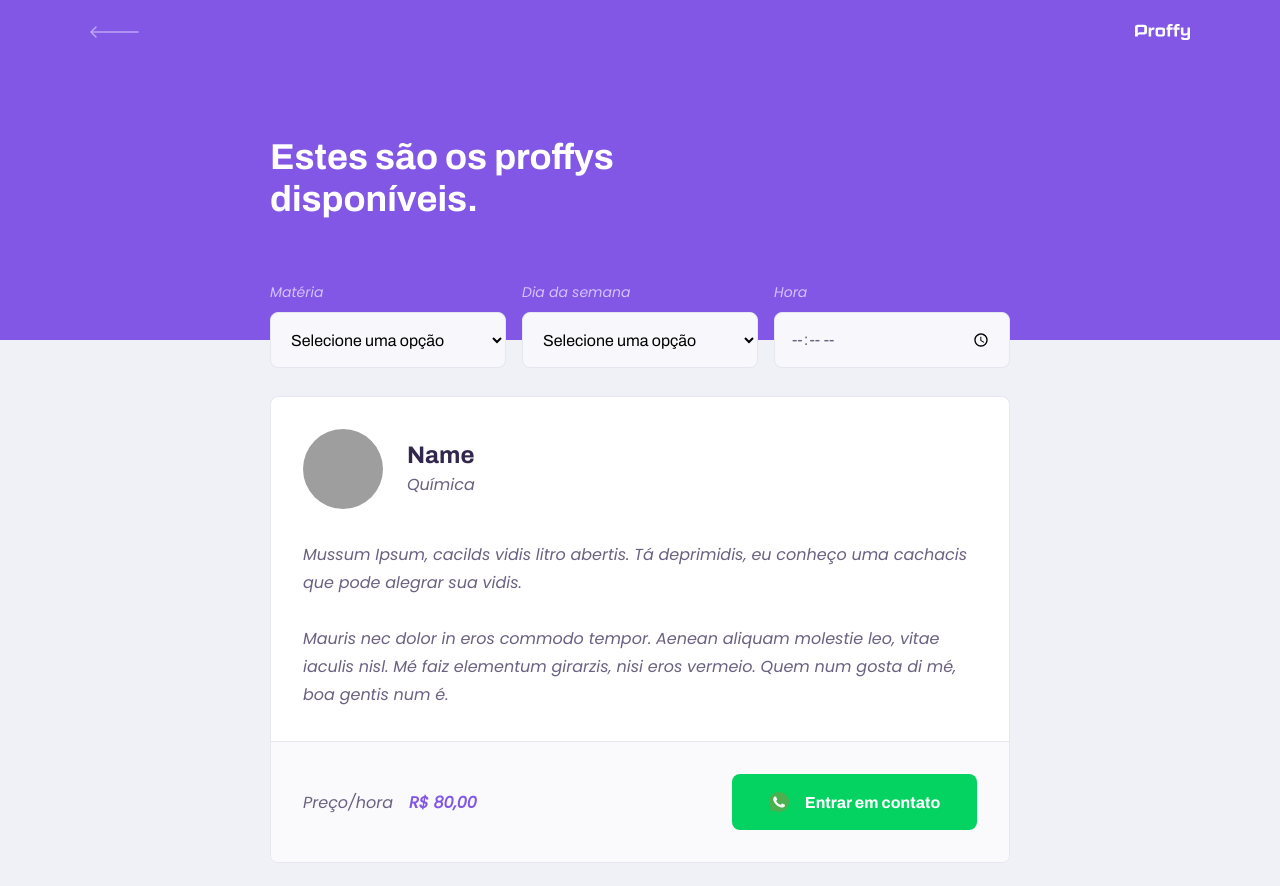
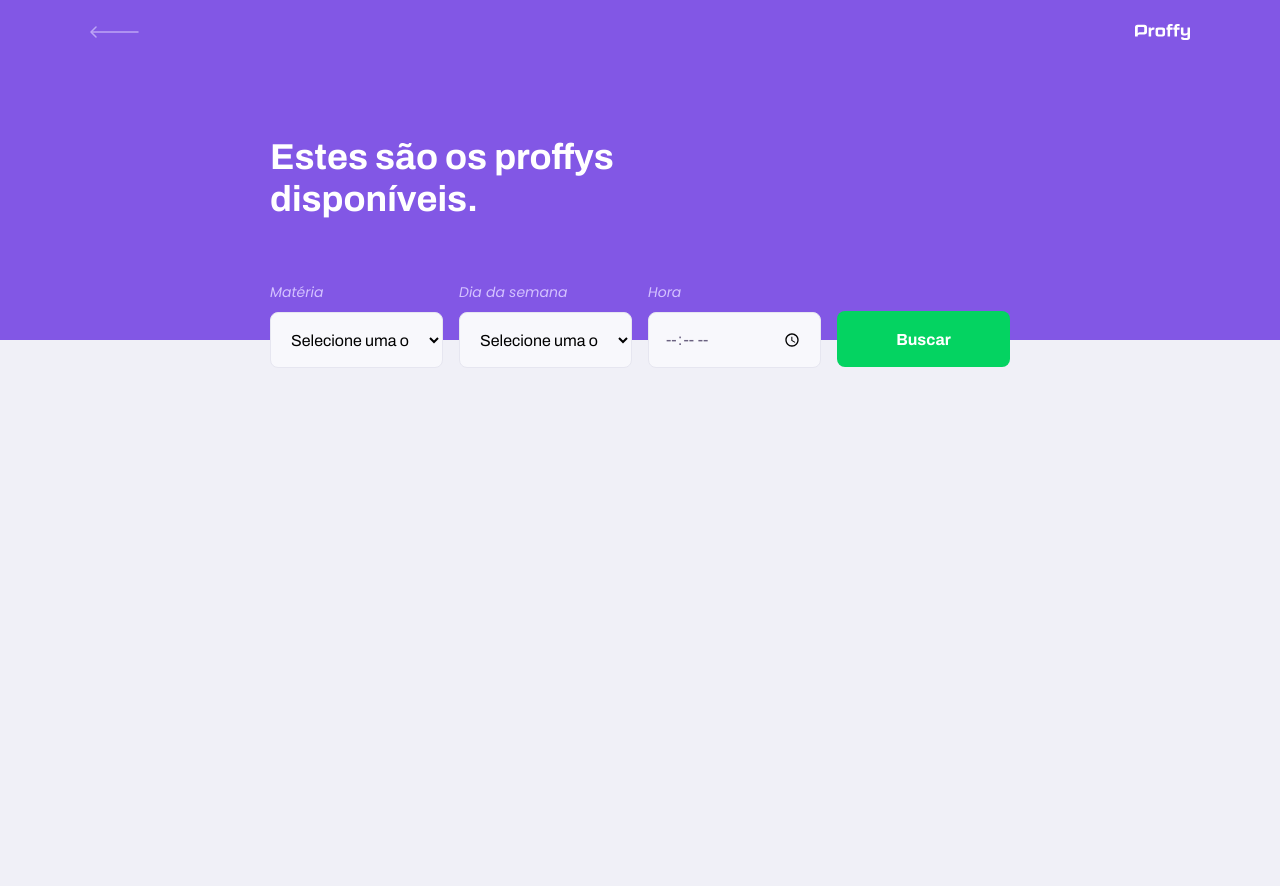
Before and after one commit to AlexandreAkao/NLW-2.0, a React (Create React App) app in the folder web/: page /study in a window 1280 px wide. Shown: the top 886 px of the page. After the commit the page ends 800 px from the top, so only its background shows below. Built offline with nearby package versions, Linux system fonts and the light colour scheme; grey boxes are pictures that could not be loaded.

Commit message:
teacherList connect with back

```diff
--- a/web/src/components/TeacherItem/index.tsx
+++ b/web/src/components/TeacherItem/index.tsx
@@ -3,21 +3,41 @@
 import whatsappIcon from '../../assets/images/icons/whatsapp.svg';
 
 import './styles.css';
+import api from '../../services/api';
 
-function TeacherItem() {
+export interface Teacher {
+  id: number;
+  avatar: string;
+  bio: string;
+  cost: number;
+  name: string;
+  subject: string;
+  whatsapp: string;
+}
+
+interface TeacherItemProps {
+  teacher: Teacher;
+}
+
+const TeacherItem: React.FC<TeacherItemProps> = ({ teacher }) => {
+  function createNewConnection() {
+    api.post('connections', {
+      user_id: teacher.id
+    })
+  }
+
   return (
     <article className="teacher-item">
       <header>
-        <img src="https://i.pravatar.cc/300" alt="random"/>
+        <img src={teacher.avatar} alt={teacher.name} />
         <div>
-          <strong>Name</strong>
-          <span>Química</span>
+          <strong>{teacher.name}</strong>
+          <span>{teacher.subject}</span>
         </div>
       </header>
 
       <p>
-        Mussum Ipsum, cacilds vidis litro abertis.
-        Tá deprimidis, eu conheço uma cachacis que pode alegrar sua vidis.
+        {teacher.bio}
         <br /><br />
         Mauris nec dolor in eros commodo tempor. Aenean aliquam molestie leo,
         vitae iaculis nisl. Mé faiz elementum girarzis, nisi eros vermeio.
@@ -27,12 +47,17 @@
       <footer>
         <p>
           Preço/hora
-          <strong>R$ 80,00</strong>
+          <strong>R$ {teacher.cost}</strong>
         </p>
-        <button type="button">
+        <a
+          href={`https://wa.me/${teacher.whatsapp}`}
+          target="_blank"
+          rel="noopener noreferrer"
+          onClick={createNewConnection}
+        >
           <img src={whatsappIcon} alt="whatsapp" />
           Entrar em contato
-        </button>
+        </a>
       </footer>
     </article>
   );
--- a/web/src/components/TeacherItem/styles.css
+++ b/web/src/components/TeacherItem/styles.css
@@ -56,7 +56,7 @@
   display: block;
 }
 
-.teacher-item footer button {
+.teacher-item footer a {
   width: 20rem;
   height: 5.6rem;
   background: var(--color-secundary);
@@ -69,9 +69,10 @@
   align-items: center;
   justify-content: space-evenly;
   transition: 0.2s;
+  text-decoration: none;
 }
 
-.teacher-item footer button:hover {
+.teacher-item footer a:hover {
   background: var(--color-secundary-dark);
 }
 
@@ -90,13 +91,13 @@
     margin-left: 1.6rem;
   }
 
-  .teacher-item footer button {
+  .teacher-item footer a {
     width: 24.5rem;
     font-size: 1.6rem;
     justify-content: center;
   }
 
-  .teacher-item footer button img {
+  .teacher-item footer a img {
     margin-right: 1.6rem;
   }
 }
--- a/web/src/pages/TeacherList/index.tsx
+++ b/web/src/pages/TeacherList/index.tsx
@@ -1,20 +1,43 @@
-import React from 'react';
+import React, { useState, FormEvent } from 'react';
 
+import api from '../../services/api';
 import PageHeader from '../../components/PageHeader';
-import TeacherItem from '../../components/TeacherItem';
+import TeacherItem, { Teacher } from '../../components/TeacherItem';
 import Input from '../../components/Input';
 import Select from '../../components/Select';
 
 import './styles.css';
 
 function TeacherList() {
+  const [subject, setSubject] = useState('');
+  const [week_day, setWeekDay] = useState('');
+  const [time, setTime] = useState('');
+  const [teachers, setTeachers] = useState([]);
+
+  async function searchTeachers(e: FormEvent) {
+    e.preventDefault();
+
+    const response = await api.get('classes', {
+      params: {
+        subject,
+        week_day,
+        time
+      }
+    });
+
+    setTeachers(response.data);
+  }
+
   return (
     <div id="page-teacher-list" className="container">
       <PageHeader title="Estes são os proffys disponíveis.">
-        <form id="search-teachers">
-        <Select
+
+        <form id="search-teachers" onSubmit={searchTeachers}>
+          <Select
             name="subject"
             label="Matéria"
+            value={subject}
+            onChange={e => setSubject(e.target.value)}
             options={[
               { value: 'Artes', label: 'Artes' },
               { value: 'Biologia', label: 'Biologia' },
@@ -28,6 +51,8 @@
           <Select
             name="week_day"
             label="Dia da semana"
+            value={week_day}
+            onChange={e => setWeekDay(e.target.value)}
             options={[
               { value: '0', label: 'Domingo' },
               { value: '1', label: 'Segunda-feira' },
@@ -38,14 +63,25 @@
               { value: '6', label: 'Sábado' }
             ]}
           />
-          <Input type="time" name="time" label="Hora" />
+          <Input
+            type="time"
+            name="time"
+            label="Hora"
+            value={time}
+            onChange={e => setTime(e.target.value)}
+          />
+
+          <button type="submit">Buscar</button>
         </form>
       </PageHeader>
 
       <main>
-        <TeacherItem />
-        <TeacherItem />
-        <TeacherItem />
+        {teachers.map((teacher: Teacher) => {
+          return <TeacherItem
+            key={teacher.id}
+            teacher={teacher}
+          />
+        })}
       </main>
     </div>
   );
--- a/web/src/pages/TeacherList/styles.css
+++ b/web/src/pages/TeacherList/styles.css
@@ -4,6 +4,27 @@
 
 #search-teachers label {
   color: var(--color-text-in-primary);
+}
+
+#search-teachers button {
+  width: 100%;
+  height: 5.6rem;
+  background: var(--color-secundary);
+  color: var(--color-button-text);
+  border: 0;
+  border-radius: 0.8rem;
+  cursor: pointer;
+  font: 700 1.6rem Archivo;
+  display: flex;
+  align-items: center;
+  justify-content: center;
+  text-decoration: none;
+  transition: background-color 0.2s;
+  margin-top: 3.2rem;
+}
+
+#search-teachers button:hover {
+  background: var(--color-secundary-dark);
 }
 
 #page-teacher-list main {
@@ -18,7 +39,7 @@
 
   #search-teachers {
     display: grid;
-    grid-template-columns: repeat(3, 1fr);
+    grid-template-columns: repeat(4, 1fr);
     column-gap: 16px;
     position: absolute;
     bottom: -28px;
```
